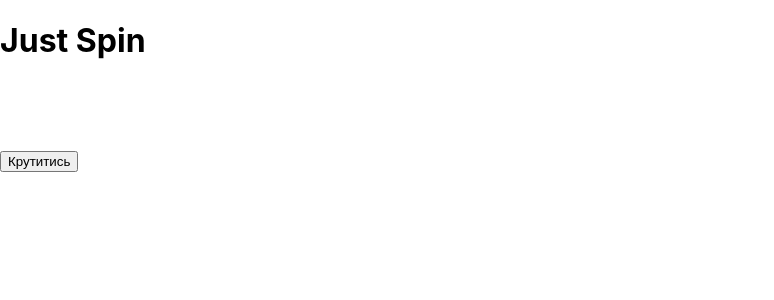
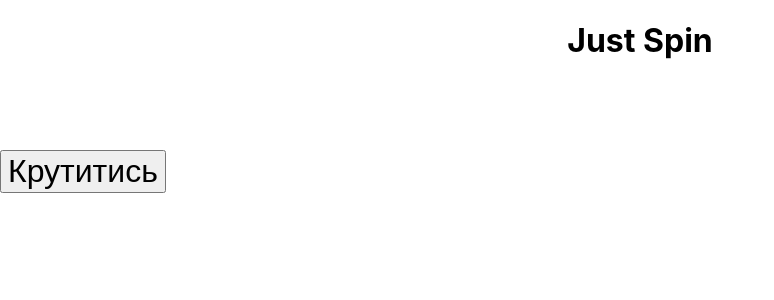
Before and after one commit to pea4a/JustSpin, a React (Create React App) app: page / in a window 1280 px wide. Shown: the top 300 px of the page, without its empty margins (0-774 px from the left). Built offline with nearby package versions, Linux system fonts and the light colour scheme.

Commit message:
tes73 commit

```diff
--- a/src/App.js
+++ b/src/App.js
@@ -42,7 +42,7 @@ const SlotMachine = () => {
         <div className={`reel ${spinning ? "spinning" : ""}`}>{reels[1]}</div>
         <div className={`reel ${spinning ? "spinning" : ""}`}>{reels[2]}</div>
       </div>
-      <button onClick={spinReels} disabled={spinning}>
+      <button className="vsyo" onClick={spinReels} disabled={spinning}>
         {spinning ? "крутиця..." : "Крутитись"}
       </button>
       <p>{message}</p>
--- a/src/SlotMachine.css
+++ b/src/SlotMachine.css
@@ -29,6 +29,7 @@
     }
   }
   .vsyo {
+    text-align: center;
     justify-content: center;
     font-size: 2em;
     margin-bottom: 20px;
```
